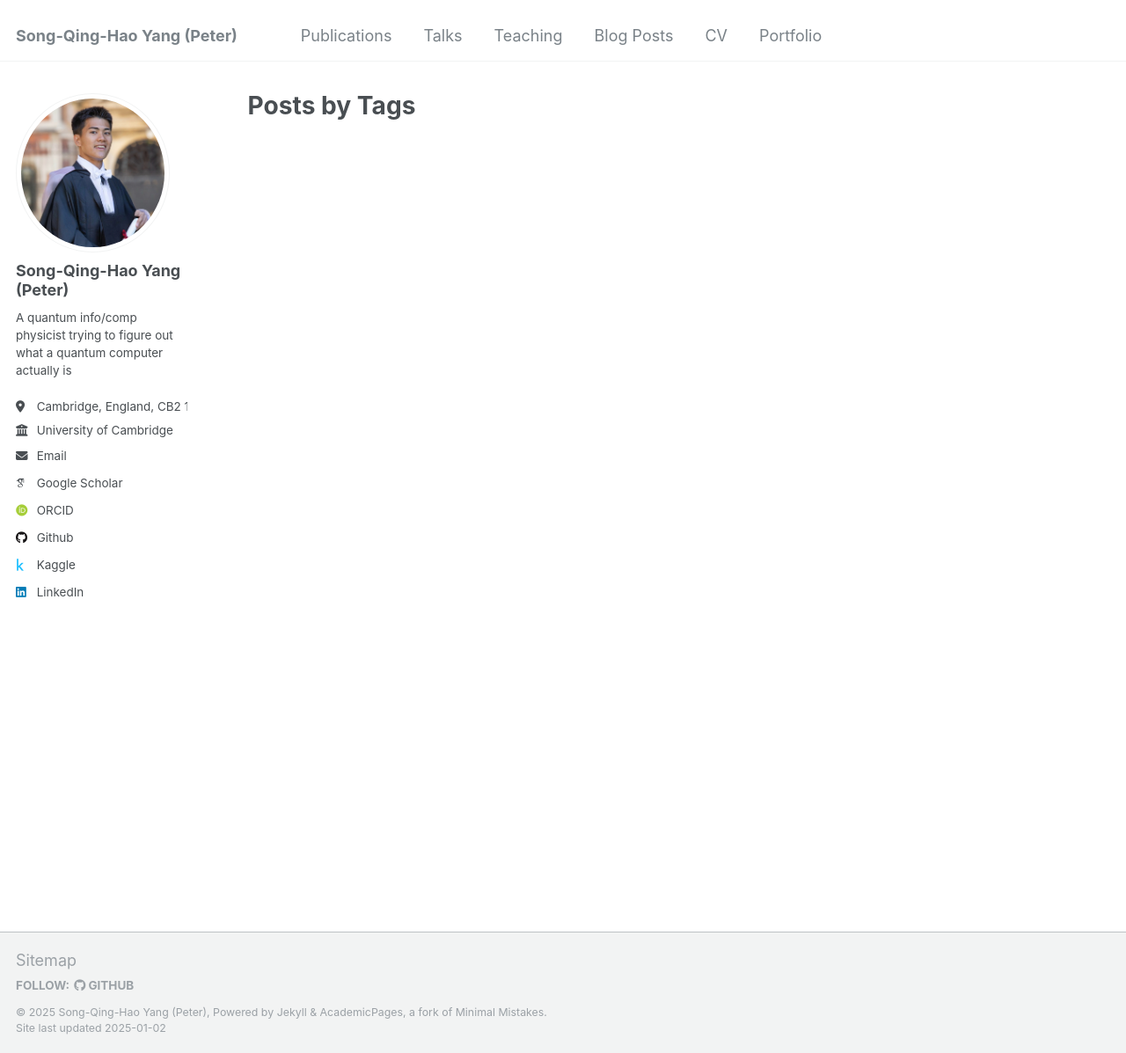
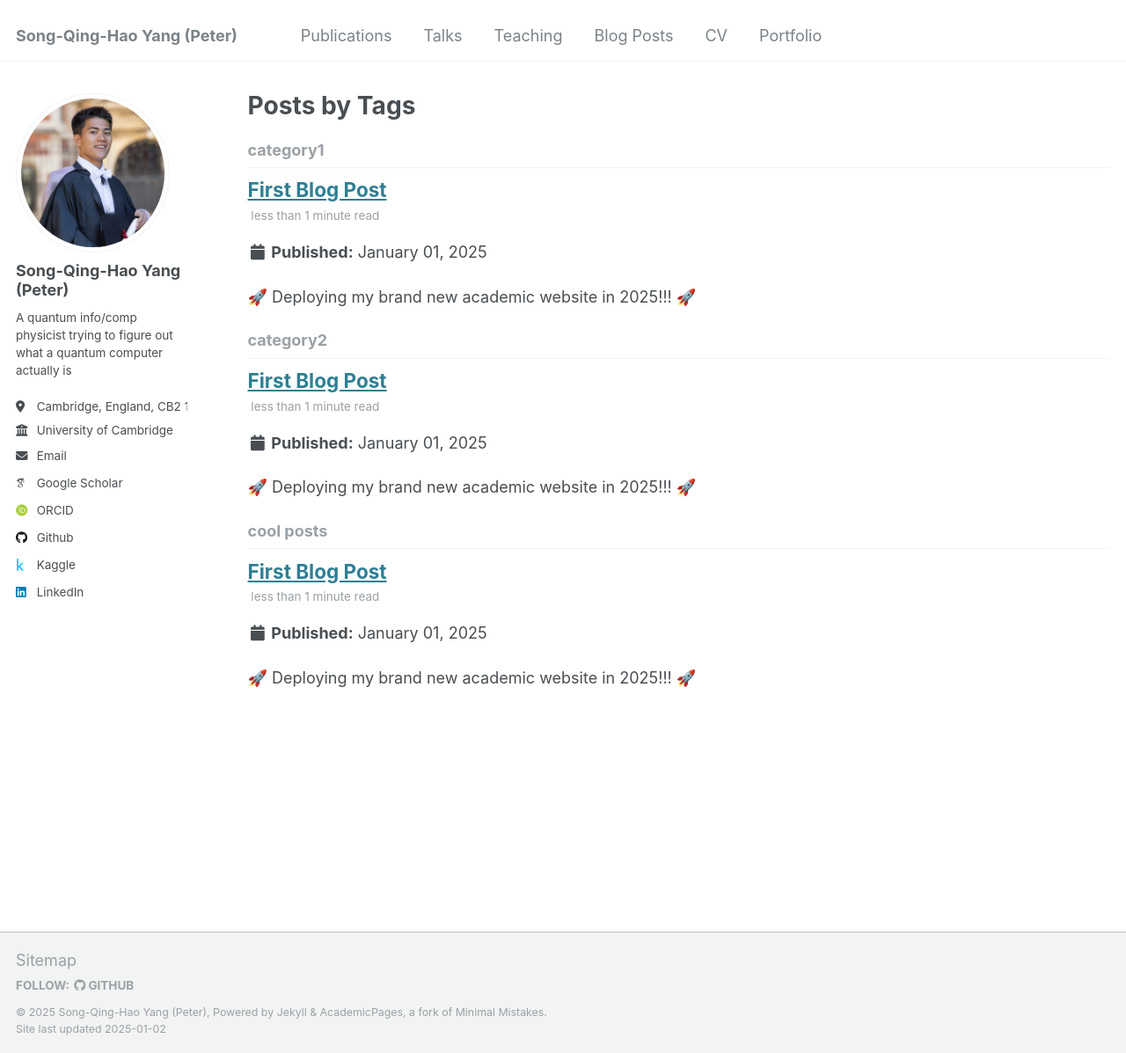
Before and after one commit to SongQingHao-Yang/SongQingHao-Yang.github.io, a Jekyll site: the page built from _pages/tag-archive.html, in a window 1280 px wide and 1197 px high. Shown: the whole window at 88% size. Built offline with Jekyll 4.4.1, drawn with Linux system fonts in a browser that asks for light colours; some web fonts are replaced.

Commit message:
Update and rename 2025-01-01.md to 2025-01-01-first-blog-post.md

```diff
--- a/_posts/2025-01-01.md
+++ b/_posts/2025-01-01-first-blog-post.md
@@ -1,7 +1,7 @@
 ---
 title: 'First Blog Post'
 date: 2025-01-01
-permalink: /posts/2025-01-01
+permalink: /posts/2025/01/first-blog-post
 tags:
   - cool posts
   - category1
```
